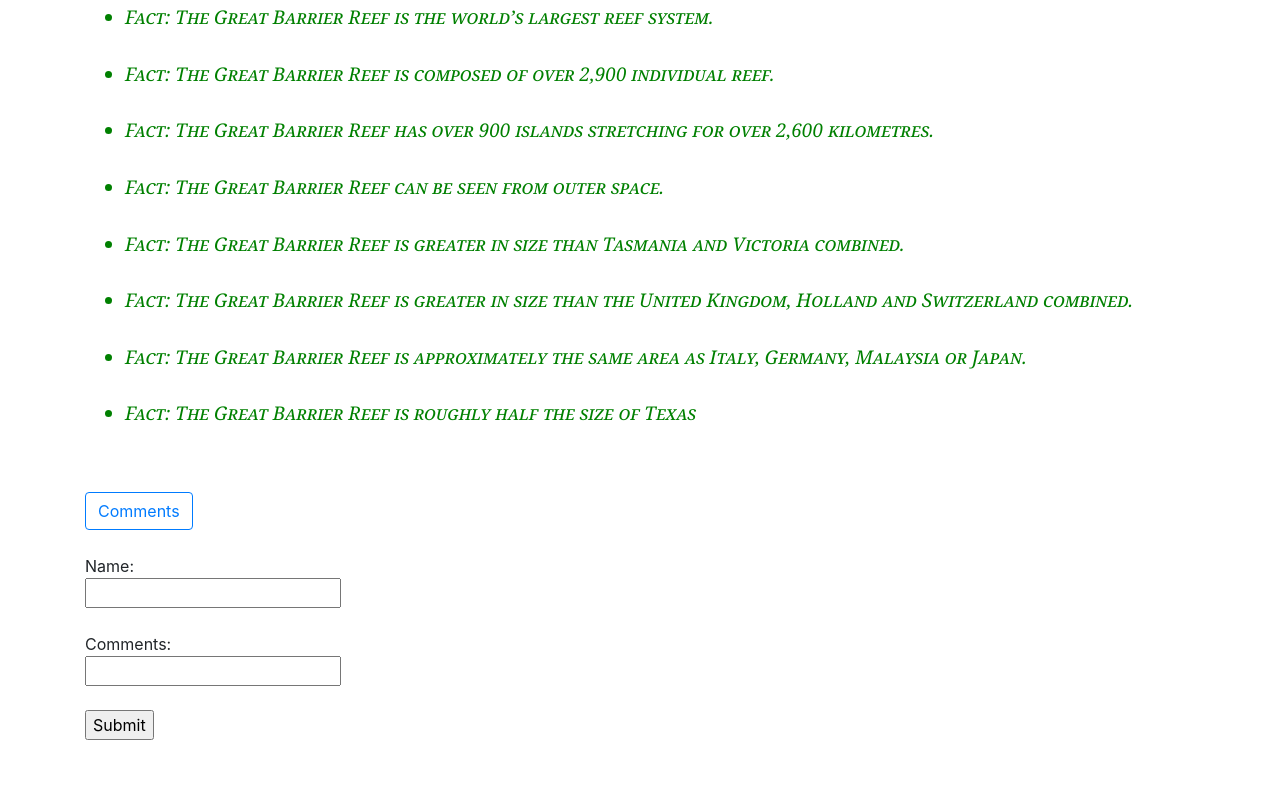
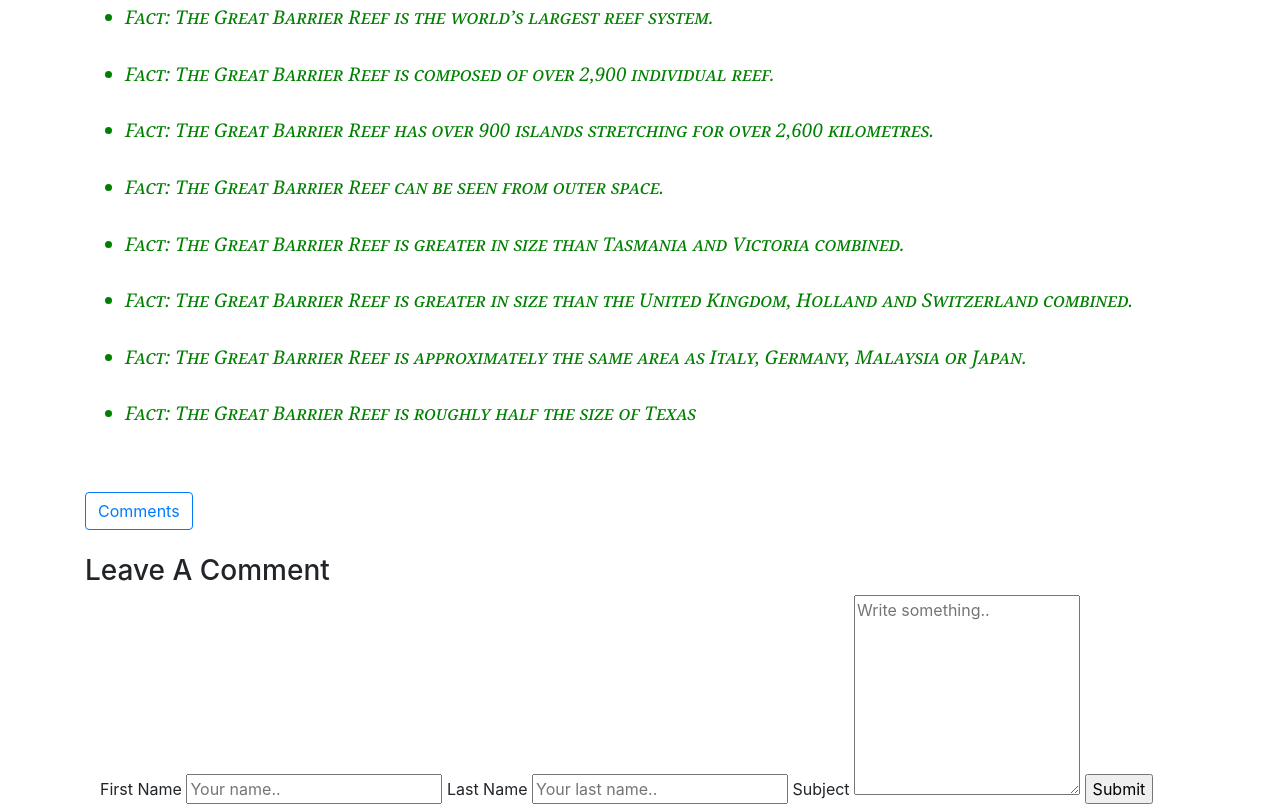
Before and after one commit to elsvdh1996/CFGWebsite_Project, a plain HTML site: page Australia/index.html in a window 1280 px wide. Shown: the part 1343-2152 px from the top of the page. Before the commit the page ends 2083 px from the top, so only its background shows below. Drawn offline with nearby package versions, Linux system fonts and the light colour scheme; files whose address does not match are found by name.

Commit message:
Changed comment section
Used Russia coding in Australia comment section

```diff
--- a/Australia/index.html
+++ b/Australia/index.html
@@ -172,15 +172,23 @@ window.alert(The Great Barrier Reef)
             <form action="/action_page.php">
 
               <br>
-  Name:<br>
-  <input type="text" name="Name" value="" class="Name"><br>
-  <br>
-Comments:<br>
-  <input type="text" name="Comments" value="" class="comments"><br><br>
-  <input type="submit" value="Submit" class="submit">
+
+<h3>Leave A Comment</h3>
+  <div class="container">
+    <form action="action_page.php">
+
+      <label for="fname">First Name</label>
+      <input type="text" id="fname" name="firstname" placeholder="Your name..">
+
+      <label for="lname">Last Name</label>
+      <input type="text" id="lname" name="lastname" placeholder="Your last name..">
+      <label for="subject">Subject</label>
+ <textarea id="subject" name="subject" placeholder="Write something.." style="height:200px"></textarea>
+
+ <input type="submit" value="Submit" class="submit">
+
 </form>
-
-
+</div>
       		</header>
 
           <!-- stylesheet for js -->
```
Also changed, not shown: index.html (+1 -0 lines).
